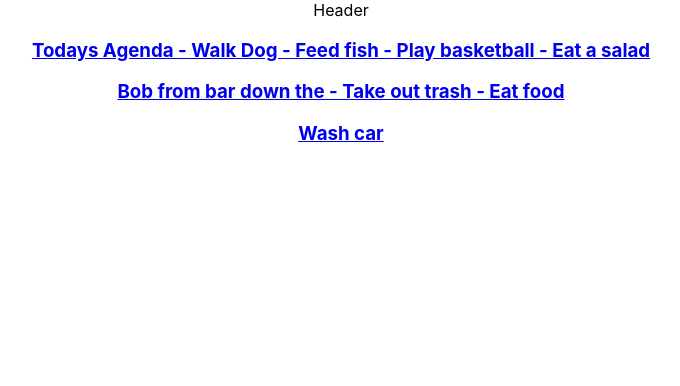
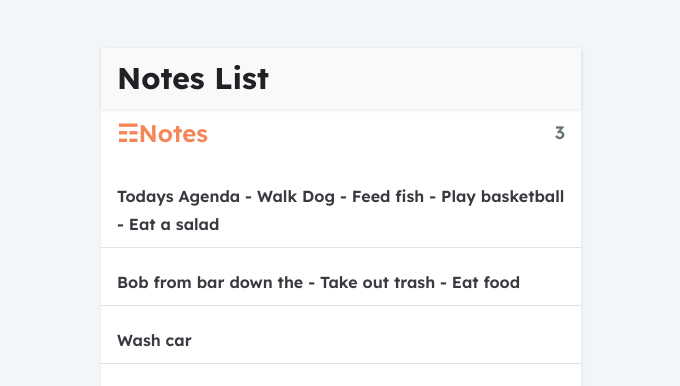
Before and after one commit to Sailokeshg/notes-app, a React (Create React App) app: page / in a window 1280 px wide. Shown: the top 386 px of the page, without its empty margins (299-979 px from the left). Built offline with nearby package versions, Linux system fonts and the light colour scheme.

Commit message:
styled with read only text area

```diff
--- a/src/App.css
+++ b/src/App.css
@@ -1,38 +1,249 @@
-.App {
+@import url('https://fonts.googleapis.com/css2?family=Lexend:wght@400;600;700&display=swap');
+
+
+
+:root {
+  --color-main: #f68657;
+  --color-text: #383a3f;
+  --color-dark: #1f2124;
+  --color-gray: #677;
+  --color-bg: #f3f6f9;
+  --color-light: #acb4bd;
+  --color-lighter: #f9f9f9;
+  --color-white: #fff;
+  --color-border:#e0e3e6;
+}
+
+.dark {
+  --color-main: #f68657;
+  --color-text: #d6d1d1;
+  --color-dark: #f5f6f7;
+  --color-gray: #999;
+  --color-bg: #1f2124;
+  --color-lighter: #292a2c;
+  --color-white: #2e3235;
+  --color-border:#252629;
+}
+
+/* BASE STYLES */
+
+
+*{
+  margin: 0;
+  padding: 0;
+  box-sizing: border-box;
+  font-family: 'Lexend', sans-serif;
+  color: inherit;
+  font-size: inherit;
+  scroll-behavior: smooth;
+}
+
+
+body{
+  line-height: 1.8em;
+  font-weight: 400;
+  font-size: 16px;
+}
+
+a {
+  text-decoration: none;
+}
+
+/* APP STYLES */
+
+
+.container {
+  width: 100%;
+  height: 100vh;
+  color: var(--color-text);
+  background-color: var(--color-bg);
+  display: flex;
+  align-items: center;
+}
+
+
+.app {
+  width: 100%;
+  max-width: 480px;
+  height: 88vh;
+  margin: 0 auto;
+  background-color: var(--color-white);
+  box-shadow: 1px 1px 6px rgba(0, 0, 0, 0.05);
+  position: relative;
+}
+
+
+.app-header {
+  display: flex;
+  align-items: center;
+  padding: 16px;
+  justify-content: space-between;
+  background-color: var(--color-lighter);
+  box-shadow: 0px 1px 3px rgba(0, 0, 0, 0.1);
+}
+
+.app-header h1 {
+  font-size: 30px;
+  color: var(--color-dark);
+  font-weight: 800;
   text-align: center;
 }
 
-.App-logo {
-  height: 40vmin;
-  pointer-events: none;
+.app-header button {
+  border: 0;
+  background: transparent;
+  cursor: pointer;
 }
 
-@media (prefers-reduced-motion: no-preference) {
-  .App-logo {
-    animation: App-logo-spin infinite 20s linear;
-  }
+.app-header button > svg {
+  fill: var(--color-dark);
+  height: 25px;
+  width: 25px;
+  object-fit: cover;
 }
 
-.App-header {
-  background-color: #282c34;
-  min-height: 100vh;
+.app-body {
+  padding: 16px;
+}
+
+
+/* NOTES STYLES */
+
+.notes-header {
   display: flex;
-  flex-direction: column;
+  align-items: center;
+  justify-content: space-between;
+  padding: 10px 16px;
+}
+
+.notes-title,
+.notes-count {
+  color: var(--color-main);
+  font-size: 24px;
+  font-weight: 600;
+}
+
+.notes-count {
+  font-size: 18px;
+  color: var(--color-gray);
+}
+
+
+.notes-list {
+  padding: 0;
+  margin: 16px 0;
+  height: 70vh;
+  overflow-y: auto;
+  scrollbar-width: none; /* Firefox */
+}
+
+.notes-list::-webkit-scrollbar {
+  display: none;
+}
+
+.notes-list-item {
+  border-bottom: 1px solid  var(--color-border);
+  margin-bottom: 12px;
+  padding: 8px 16px;
+  transition: all 0.2s ease-in-out;
+}
+
+.notes-list-item:hover {
+  background-color: var(--color-bg);
+  cursor: pointer;
+}
+
+.notes-list-item h3,
+.notes-list-item p span {
+  font-weight: 600;
+}
+
+
+.notes-list-item p span {
+  color: var(--color-gray);
+  display: inline-block;
+  margin-right: 8px;
+}
+
+.notes-list-item p {
+  font-size: 14px;
+  color: var(--color-light);
+}
+
+.floating-button {
+  font-size: 48px;
+  position: absolute;
+  bottom: 24px;
+  right: 16px;
+  background: var(--color-main);
+  border: none;
+  width: 60px;
+  height: 60px;
+  border-radius: 50%;
+  display: flex;
   align-items: center;
   justify-content: center;
-  font-size: calc(10px + 2vmin);
-  color: white;
+  cursor: pointer;
+  box-shadow: 1px 1px 10px rgba(0, 0, 0, 0.2);
 }
 
-.App-link {
-  color: #61dafb;
+
+.floating-button > svg {
+  fill: var(--color-bg);
 }
 
-@keyframes App-logo-spin {
-  from {
-    transform: rotate(0deg);
-  }
-  to {
-    transform: rotate(360deg);
-  }
+
+
+/*==============================
+=>  Note Styles
+================================*/
+
+.note-header {
+  display: flex;
+  align-items: center;
+  justify-content: space-between;
+  color: var(--color-main);
+  padding: 10px;
 }
+
+.note-header h3 {
+  display: flex;
+  align-items: center;
+  font-size: 24px;
+  cursor: pointer;
+}
+
+.note-header h3 svg {
+  fill: var(--color-main);
+  width: 20px;
+  margin-right: 8px;
+}
+
+.note-header button {
+  border: none;
+  outline: none;
+  font-weight: 600;
+  background-color: transparent;
+  font-size: 18px;
+  cursor: pointer;
+}
+
+.note textarea {
+  background-color: var(--color-white);
+  border: none;
+  padding: 16px 12px;
+  width: 100%;
+  height: 70vh;
+  resize: none;
+  scrollbar-width: none; /* Firefox */
+}
+
+.note textarea:active,
+.note textarea:focus {
+  outline: none;
+  border: none;
+}
+
+.note textarea::-webkit-scrollbar {
+  display: none;
+}
--- a/src/App.tsx
+++ b/src/App.tsx
@@ -8,12 +8,14 @@ import { BrowserRouter as Router, Route, Routes } from "react-router-dom";
 function App() {
   return (
     <Router>
-      <div className="App">
+      <div className="container">
+        <div className="app">
         <Header />
         <Routes>
           <Route element={<NotesPage />} path="/" />
           <Route element={<NotePage />} path="/note/:id" />
         </Routes>
+        </div>
       </div>
     </Router>
   );
--- a/src/components/Header.tsx
+++ b/src/components/Header.tsx
@@ -1,9 +1,11 @@
-import React from 'react'
+import React from "react";
 
 const Header = () => {
   return (
-    <div className="app-header">Header</div>
-  )
-}
+    <div className="app-header">
+      <h1>Notes List</h1>
+    </div>
+  );
+};
 
-export default Header
+export default Header;
--- a/src/pages/NotePage.tsx
+++ b/src/pages/NotePage.tsx
@@ -1,13 +1,25 @@
 import React from "react";
 import notes from "../assets/data";
-import { useParams } from "react-router-dom";
+import { ReactComponent as ArrrowLeft } from "../assets/arrow-left.svg";
+import { Link, useParams } from "react-router-dom";
 
 const NotePage = () => {
   let noteId: any = useParams();
 
   let note = notes.find((note) => note.id === parseInt(noteId.id));
 
-  return <div>{note?.body}</div>;
+  return (
+    <div className="note">
+      <div className="note-header">
+        <h3>
+          <Link to="/">
+          <ArrrowLeft />
+          </Link>
+        </h3>
+      </div>
+      <textarea value={note?.body} />
+    </div>
+  );
 };
 
 export default NotePage;
--- a/src/pages/NotesPage.tsx
+++ b/src/pages/NotesPage.tsx
@@ -1,15 +1,22 @@
-import React from 'react'
-import ListItem from '../components/ListItem'
-import notes from '../assets/data'
+import React from "react";
+import notes from "../assets/data";
+import ListItem from "../components/ListItem";
 
 const NotesPage = () => {
   return (
-    <div>{notes.map((note,index)=>{
-        return <>
-            <ListItem note={note}/>
-            </>
-    })}</div>
-  )
-}
+    <div className="notes">
+      <div className="notes-header">
+        <h2 className="notes-title">&#9782;Notes</h2>
+        <p className="notes-count">{notes.length}</p>
+      </div>
+      <div className="notes-list">
+        {" "}
+        {notes.map((note) => (
+          <ListItem key={note.id} note={note} />
+        ))}
+      </div>
+    </div>
+  );
+};
 
-export default NotesPage
+export default NotesPage;
```
Also changed, not shown: src/assets/arrow-left.svg (added).
